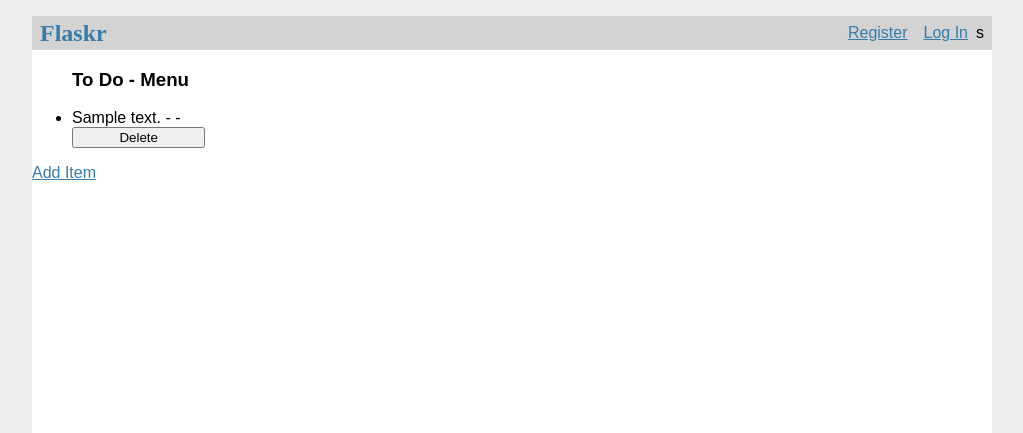
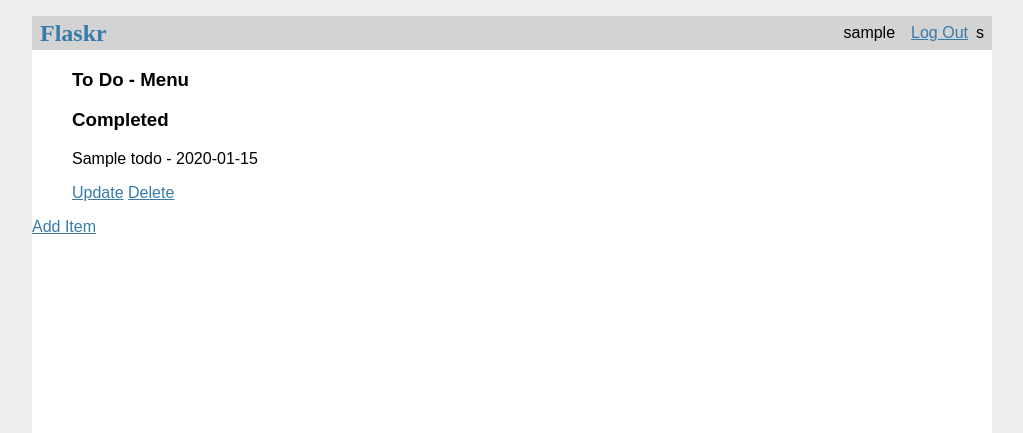
Before and after one commit to gabgonzalez8/flask_toDo, a Flask app: page /ToDo/ListAll in a window 1280 px wide. Shown: the top 433 px of the page, without its empty margins (128-1151 px from the left). Run offline with Flask 2, Linux system fonts and the light colour scheme; the visitor is signed in with stand-in values (Sample User, id 1); tables that the repository leaves empty hold one stand-in row (values such as "Sample post").

Commit message:
date and login done

```diff
--- a/app.py
+++ b/app.py
@@ -1,6 +1,7 @@
 from flask import Flask, redirect, url_for, render_template, request, session, g
 from models import db
 from models import create_user, login_user, ListAll,create_toDo, ToDO
+import datetime
 
 # Flask
 app = Flask(__name__)
@@ -29,6 +30,8 @@
 
     user = login_user(user_name, user_pwd)
     if user is not None:
+        session['userid']= user.id
+        session['username'] = user.username
         g.user = user
         return redirect(url_for('ToDOListAll'))
 
@@ -39,6 +42,8 @@
 def logout():
 
     g.user=None
+    session.pop('username',None)
+    session.pop('userid', None)
 
     return redirect(url_for('index'))
 
@@ -55,9 +60,10 @@
 @app.route("/ToDo/ListAll")
 def ToDOListAll():
 
-    toDo_userId = session['userid']
-    toDo_description = request.form.get
-    toDos = ListAll( toDo_userId )
+    if session['userid']:
+        toDo_userId = session['userid']
+        toDo_description = request.form.get
+        toDos = ListAll( toDo_userId )
 
     return render_template('/ToDo/ListAll.html',toDos = toDos)
 
@@ -68,15 +74,17 @@
         return render_template('/ToDo/add.html')
 
     toDo_userId = session['userid']
-    toDo_description = request.form.get('description')
-    toDo_due_date = request.form.get('due_Date')
-    toDo_status = "T"
+    toDo_title = request.form.get('description')
+    date_due = request.form.get('due_Date')
+    y, m, d = date_due.split('-')
+    toDo_due_date = datetime.datetime(int(y), int(m), int(d))
+    todo_Complete = False
 
-    toDo = create_toDo( toDo_userId, toDo_description,  toDo_due_date, toDo_status)
+    toDo = create_toDo( toDo_userId, toDo_title,  toDo_due_date, todo_Complete )
 
     return redirect(url_for('ToDOListAll'))
 
-@app.route('/delete/<int:toDoiD>', methods=['POST'], )
+@app.route('/delete/<int:toDoiD>' )
 def delete_toDo( toDoiD ):
 
     toDo = ToDO.query.get_or_404( toDoiD )
@@ -85,5 +93,14 @@
 
     return redirect(url_for('ToDOListAll'))
 
+@app.route('/update/<int:toDoiD>' )
+def update_toDo( toDoiD ):
+
+    toDo = ToDO.query.get_or_404( toDoiD )
+    toDo.complete = not toDo.complete
+    db.session.commit()
+
+    return redirect(url_for('ToDOListAll'))
+
 if __name__ == "__main__":
     app.run(port=3000)
--- a/models.py
+++ b/models.py
@@ -22,15 +22,15 @@
 class ToDO(db.Model):
     id = db.Column(db.Integer, primary_key=True)
     userid = db.Column(db.Integer, unique=False, nullable=False)
-    description = db.Column(db.String(80), unique=False, nullable=False)
-    due_date = db.Column(db.DateTime, nullable=False,default=datetime.utcnow)
-    status = db.Column(db.String(1), unique=False, nullable=False)
+    title = db.Column(db.String(80), unique=False, nullable=False)
+    due_date = db.Column(db.Date, nullable=True)
+    complete = db.Column(db.Boolean)
 
-    def __init__(self, userid, description, due_Date, status ):
+    def __init__(self, userid, title, due_Date, complete ):
         self.userid = userid
-        self.description = description
+        self.title = title
         self.due_date = due_Date
-        self.status = status
+        self.complete = complete
 
     def __repr__(self):
         return '<ToDO %r>' % self.ToDO
@@ -52,11 +52,7 @@
 
 def create_toDo( tuserid, tdescription, tdueDate, tstatus ):
 
-    #date_str = '29/12/2017' # The date - 29 Dec 2017
-    format_str = '%Y/%m/%d' # The format
-    datetime_obj = datetime.strptime( tdueDate, format_str)
-    currenttoDo = ToDO( tuserid, tdescription, datetime_obj, tstatus)
-    datetime.s
+    currenttoDo = ToDO( tuserid, tdescription, tdueDate, tstatus)
 
     db.session.add(currenttoDo)
 
@@ -67,7 +63,7 @@
 
 def ListAll( tuserid ):
 
-    toDos = ToDO.query.filter_by(userid=tuserid).all()
+    toDos = ToDO.query.filter_by(userid=tuserid).order_by("due_date")
 
     return toDos
 
--- a/requirements.txt
+++ b/requirements.txt
@@ -1,2 +1,3 @@
 Flask==1.0
 Flask-SQLAlchemy==2.2
+Flask_wtf==0.14.3
--- a/templates/ToDo/ListAll.html
+++ b/templates/ToDo/ListAll.html
@@ -2,8 +2,8 @@
 <nav>
     <h1>Flaskr</h1>
     <ul>
-      {% if g.user %}
-        <li><span>{{ g.user }}</span>
+      {% if session['username'] %}
+        <li><span>{{ session['username'] }}</span>
         <li><a href="{{ url_for('logout') }}">Log Out</a>
       {% else %}
         <li><a href="{{ url_for('register') }}">Register</a>
@@ -12,14 +12,28 @@
     </ul>s
   </nav>
 <ul>
-<h3>To Do - Menu</h3>
+<body><h3>To Do - Menu</h3>
 {% for toDo in toDos %}
-    <li>{{ toDo.description }} - {{ toDo.due_Date }} - {{ g.user }}</li>
-    <form action="{{ url_for('delete_toDo', toDoiD = toDo.id ) }}" method=post class=delete-todo>
-        <input type=hidden value="{{ toDo.id }}"/>
-        <input type=submit value=Delete name=toDo_to_delete">
-    </form>
+  {% if not toDo.complete %}
+    <div class="ui segment">
+        <p>{{ toDo.title }} - {{ toDo.due_date }} </p>
+        <a class="ui blue button" href="/update/{{ toDo.id }}">Update</a>
+        <a class="ui red button" href="/delete/{{ toDo.id }}">Delete</a>
+    </div>
+  {% endif %}
 {% endfor %}
+<h3>Completed </h3>
+{% for toDo in toDos %}
+    {% if toDo.complete %}
+      <div class="ui segment">
+        <p>{{ toDo.title }} - {{ toDo.due_date }}</p>
+        <a class="ui blue button" href="/update/{{ toDo.id }}">Update</a>
+        <a class="ui red button" href="/delete/{{ toDo.id }}">Delete</a>
+      </div>
+    {% endif %}
+{% endfor %}
+
 </ul>
+</body>
 
 <a href="/add">Add Item</a>
--- a/templates/ToDo/add.html
+++ b/templates/ToDo/add.html
@@ -1,18 +1,18 @@
 <link rel="stylesheet" href="{{ url_for('static', filename='css/style.css') }}">
 <h3>Add ToDO</h3>
-
+<!--
 {% if dessert %}
 
 <p><strong>{{dessert.name}}</strong> successfully created! Add another below.</p>
 <p><a href="/">Back to Dessert List</a></p>
 
 {% endif %}
-
+-->
 
 <!-- The form action and method correspond to a Flask route -->
 <form action="/add" method="POST">
 
-<label for="description">description</label>
+<label for="description">Title</label>
 <input id="description" name="description" type="text" />
 
 <label for="due_Date">due_Date</label>
--- a/templates/auth/register.html
+++ b/templates/auth/register.html
@@ -4,6 +4,12 @@
 {% block header %}
   <h1>{% block title %}Register{% endblock %}</h1>
 {% endblock %}
+
+{% if User %}
+
+<p><strong>{{ User.username }}</strong> successfully created! Add another below.</p>
+
+{% endif %}
 
 {% block content %}
   <form method="post">
```
